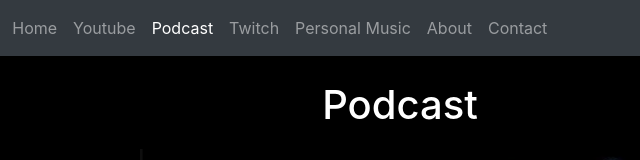
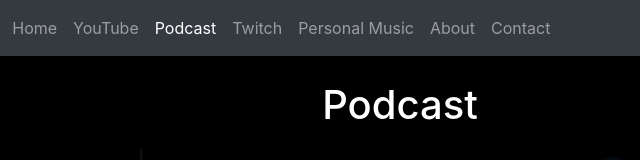
Before and after one commit to chrisratsabout/podcast, a plain HTML site: page index.html in a window 1280 px wide. Shown: the top 160 px of the page, 240-880 px from the left. Drawn offline with nearby package versions, Linux system fonts and the light colour scheme.

Commit message:
Add files via upload
Update YouTube.

```diff
--- a/index.html
+++ b/index.html
@@ -87,7 +87,7 @@
           <a class="nav-link" href="https://chrisratsabout.github.io/music">Home</a>
         </li>
         <li class="nav-item">
-          <a class="nav-link" href="https://chrisratsabout.github.io/youtube">Youtube</a>
+          <a class="nav-link" href="https://chrisratsabout.github.io/youtube">YouTube</a>
         </li>
         <li class="nav-item active">
           <a class="nav-link" href="https://chrisratsabout.github.io/podcast">Podcast</a>
```
